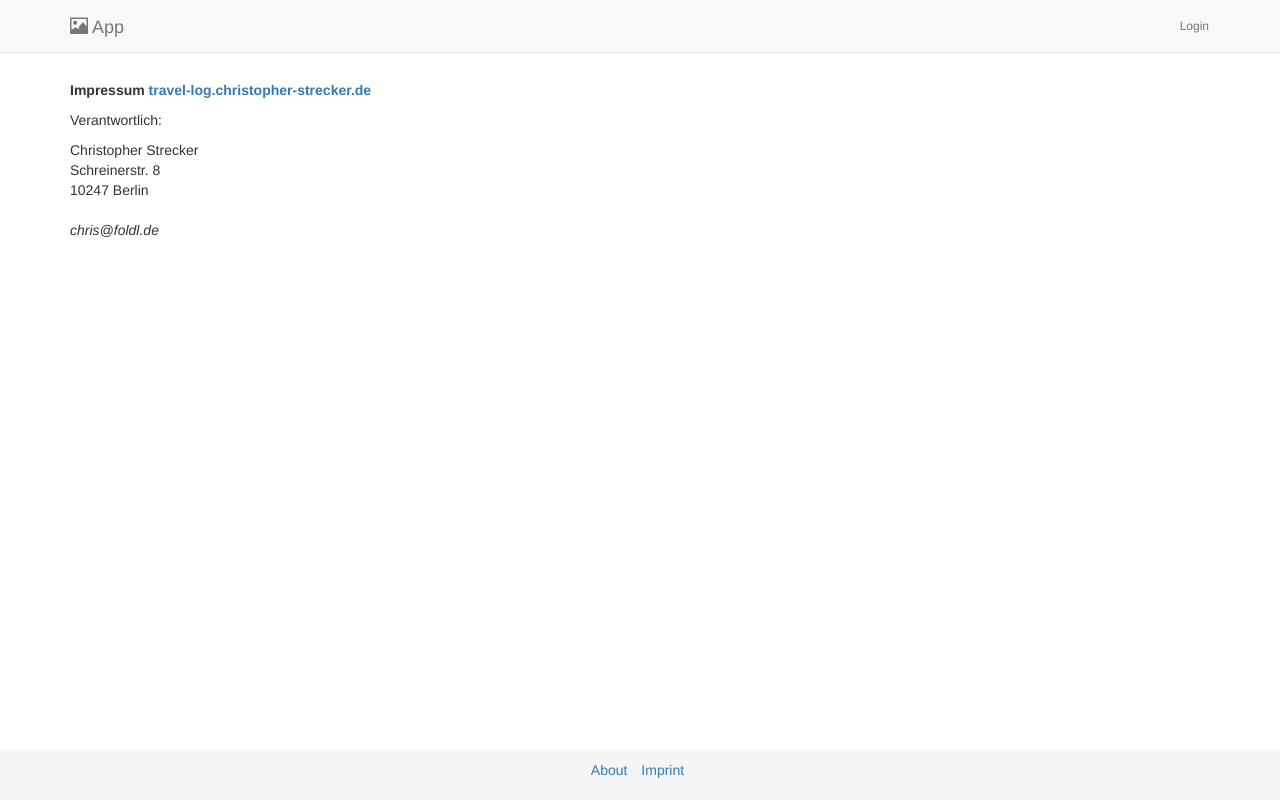
After one commit to crst/travel-log, a Flask app: page /imprint in a window 1280 px wide. The commit adds this page. Run offline with Flask 2, Linux system fonts and the light colour scheme; parts of the project's set-up code (start-up, migrations or seed data) failed here and were passed over; some libraries are stand-ins or nearby versions.

Commit message:
progress
- consistent url patterns
- ssl urls
- footer is no longer fixed
- about/imprint pages

```diff
--- a/app.py
+++ b/app.py
@@ -10,6 +10,7 @@ logger = get_logger(__name__)
 
 
 flask_app = Flask(__name__)
+flask_app.config['PREFERRED_URL_SCHEME'] = 'https'
 
 
 def init_app(cnf):
@@ -39,9 +40,17 @@ load_modules(config)
 
 @flask_app.errorhandler(404)
 def page_not_found(e):
-    return render_template('404.html', header=True), 404
+    logger.debug('{Not found}')
+    env = {'header': True}
+    return render_template('404.html', **env), 404
 
 
 if __name__ == '__main__':
     logger.debug('Starting app')
-    flask_app.run(debug=config['debug'])
+
+    context = None
+    if config['ssl']:
+        import ssl
+        context = ssl.SSLContext(ssl.PROTOCOL_TLSv1_2)
+        context.load_cert_chain(config['ssl-certificate'], config['ssl-key'])
+    flask_app.run(debug=config['debug'], ssl_context=context)
--- a/data_model.sql
+++ b/data_model.sql
@@ -34,7 +34,7 @@ CREATE TRIGGER travel_log_user_update_last_modified BEFORE INSERT OR UPDATE ON t
 CREATE INDEX ON travel_log.user (user_name);
 
 INSERT INTO travel_log.user (user_name, email, pw_hash) VALUES
-  ('admin', 'admin@travel_log', crypt('|l@y^DAbtdtEgUamFe*.0_yaq:y\n~\n^N', gen_salt('bf', 12)));
+  ('admin', 'admin@travel_log', crypt('@1@3%kgq\\|EH\tt{LO|PjZwn\x0c\tZPluh4(', gen_salt('bf', 12)));
 
 
 
--- a/modules/index.py
+++ b/modules/index.py
@@ -46,6 +46,7 @@ def login():
 
     env = {
         'module': 'Login',
+        'header': True,
         'errors': get_flashed_messages(),
     }
     return render_template('login.html', **env)
@@ -56,3 +57,17 @@ def logout():
     logger.debug('{Logout}')
     logout_user()
     return redirect(url_for('index.index'))
+
+
+@index_module.route('/about')
+def about():
+    logger.debug('{About}')
+    env = {'module': 'About', 'header': True}
+    return render_template('about.html', **env)
+
+
+@index_module.route('/imprint')
+def imprint():
+    logger.debug('{Imprint}')
+    env = {'module': 'Imprint', 'header': True}
+    return render_template('imprint.html', **env)
--- a/modules/share.py
+++ b/modules/share.py
@@ -10,7 +10,7 @@ logger = get_logger(__name__)
 share_module = Blueprint('share', __name__)
 
 
-@share_module.route('/<user_name>/album/<album_title>/share/', methods=['GET', 'POST'])
+@share_module.route('/user/<user_name>/album/<album_title>/share/', methods=['GET', 'POST'])
 @login_required
 def index(user_name, album_title):
     logger.debug('{Share album} %s/album/%s', user_name, album_title)
--- a/static/app.css
+++ b/static/app.css
@@ -1,14 +1,23 @@
-
+html,
 body {
-    padding-top: 70px;
+    height: 100%;
+    padding-top: 40px;
 }
 
+#wrap {
+    min-height: 100%;
+    height: auto !important;
+    height: 100%;
+    margin: 0 auto -50px;
+}
+
+#footer {
+    border: 4px solid red;
+    height: 40px;
+}
 
 .footer {
-  position: fixed;
-  bottom: 0;
   width: 100%;
-  height: 40px;
   background-color: #f5f5f5;
   text-align: center;
   z-index: 5000;
--- a/templates/album.html
+++ b/templates/album.html
@@ -36,6 +36,7 @@
       </div>
       <div class="col-md-2"></div>
     </div>
+  </div>
 </div>
 
 {% endblock %}
--- a/templates/app.html
+++ b/templates/app.html
@@ -11,6 +11,7 @@
     {% block head %}{% endblock %}
   </head>
   <body>
+    <div id="wrap">
       {% if header or (current_user.is_authenticated and not header == False) %}
       <nav class="navbar navbar-default navbar-fixed-top">
         <div class="container">
@@ -29,7 +30,7 @@
               {% if current_user.is_authenticated %}
               <li><a href="{{ url_for('index.logout') }}" class="btn btn-secondary btn-xs">Logout</a></li>
               {% else %}
-            <li><a href="{{ url_for('index.login') }}" class="btn btn-secondary btn-xs">Login</a></li>
+              <li><a href="{{ url_for('index.login', _external=True, _scheme='https') }}" class="btn btn-secondary btn-xs">Login</a></li>
               {% endif %}
             </ul>
           </div>
@@ -38,12 +39,13 @@
       {% endif %}
 
       {% block body %}{% endblock %}
+    </div>
 
     <footer class="footer">
       <div class="container">
         <ul class="list-inline">
-          <li class="text-muted"><a href="#">About</a></li>
-          <li class="text-muted"><a href="#">Imprint</a></li>
+          <li class="text-muted"><a href="{{ url_for('index.about') }}">About</a></li>
+          <li class="text-muted"><a href="{{ url_for('index.imprint') }}">Imprint</a></li>
         </ul>
       </div>
     </footer>
--- /dev/null
+++ b/templates/imprint.html
@@ -0,0 +1,19 @@
+{% extends "app.html" %}
+
+{% block body %}
+<div class="container">
+  <p>
+    <b>Impressum <a href="/">travel-log.christopher-strecker.de</a></b>
+  </p>
+
+  <p>Verantwortlich:</p>
+  <address>
+    Christopher Strecker<br>
+    Schreinerstr. 8<br>
+    10247 Berlin<br>
+    <br>
+    <i>chris@foldl.de</i>
+  </address>
+</div>
+
+{% endblock %}
--- a/templates/share.html
+++ b/templates/share.html
@@ -23,7 +23,7 @@
         </div>
         <div class="form-group">
           <button type="submit" class="btn btn-success">Save changes</button>
-          <a href="{{ url_for('user.index', user_name=current_user.name) }}" class="btn btn-warning">Cancel</a>
+          <a href="{{ url_for('user.index', user_name=current_user.name) }}" class="btn btn-info">Cancel</a>
         </div>
       </form>
     </div>
```
Also changed, not shown: modules/album.py (+5 -4 lines), modules/common.py (+12 -1 lines), modules/edit.py (+10 -5 lines), templates/about.html (added, +10 -0 lines), templates/index.html (+6 -6 lines). Lines whose indentation alone changed are shown as unchanged.
